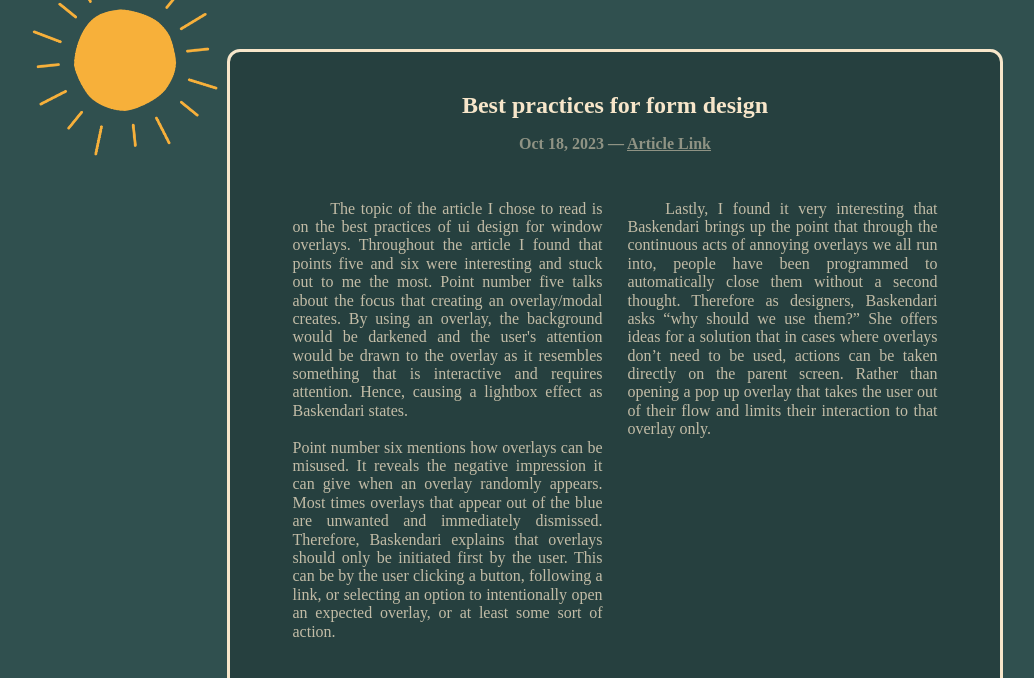
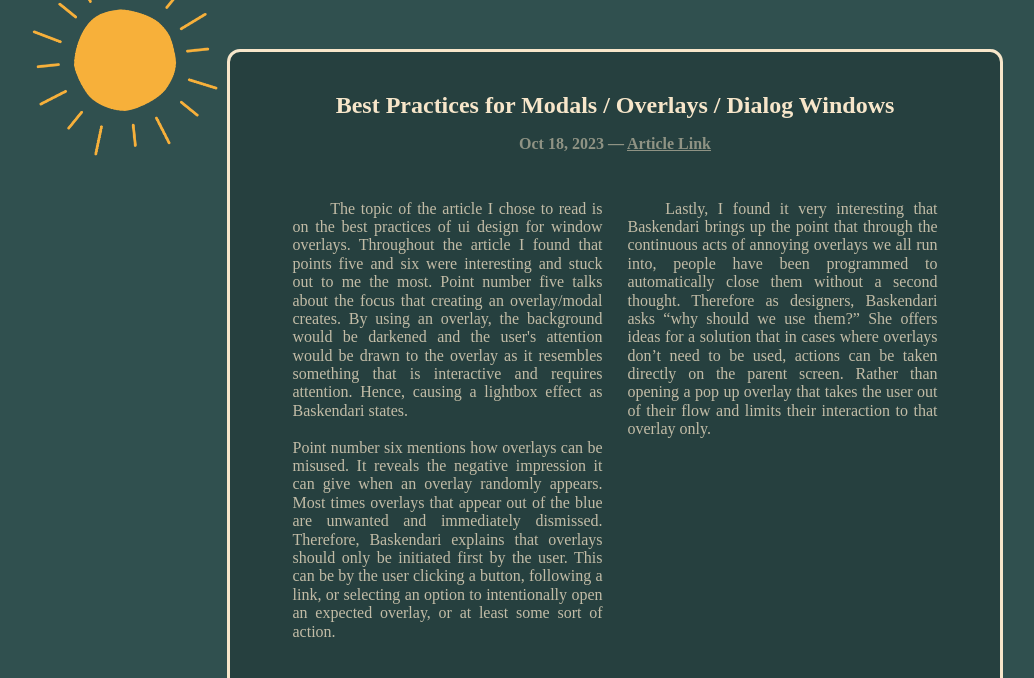
Before and after one commit to 0w0-7/DES-157a---Interaction-Design-II, a plain HTML site: page journal/index.html in a window 1280 px wide. Shown: the part 122-800 px from the top of the page, without its empty margins (25-1059 px from the left). Drawn offline with nearby package versions, Linux system fonts and the light colour scheme; a web font is replaced by a local one.

Commit message:
Learning Journal Update

```diff
--- a/journal/index.html
+++ b/journal/index.html
@@ -30,7 +30,7 @@
 
         <article>
             <div class="content">
-                <h2>Best practices for form design</h2>
+                <h2>Best Practices for Modals / Overlays / Dialog Windows</h2>
                 <h3>Oct 18, 2023 &mdash; <a href="https://uxplanet.org/best-practices-for-modals-overlays-dialog-windows-c00c66cddd8c">Article Link</a></h3>
 
                 <div class="pContain">
```
